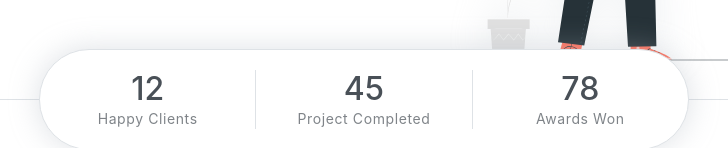
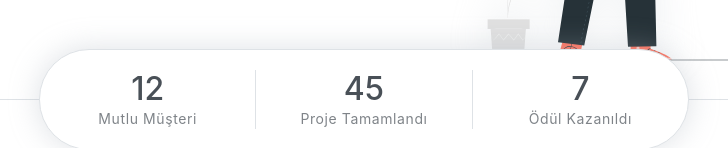
Before and after one commit to MustafaTurgut3460/mustafaturgut3460.github.io, a plain HTML site: page index.html in a window 1280 px wide. Shown: the part 652-800 px from the top of the page, 276-1004 px from the left. Drawn offline with Linux system fonts and the light colour scheme.

Commit message:
unutulan bazı yerler tamamlandı

```diff
--- a/index.html
+++ b/index.html
@@ -87,15 +87,15 @@
       <div class="widget">
          <div class="widget-item">
             <h2>12</h2>
-            <p>Happy Clients</p>
+            <p>Mutlu Müşteri</p>
          </div>
          <div class="widget-item">
             <h2>45</h2>
-            <p>Project Completed</p>
+            <p>Proje Tamamlandı</p>
          </div>
          <div class="widget-item">
-            <h2>78</h2>
-            <p>Awards Won</p>
+            <h2>7</h2>
+            <p>Ödül Kazanıldı</p>
          </div>
       </div>
    </header>
```
